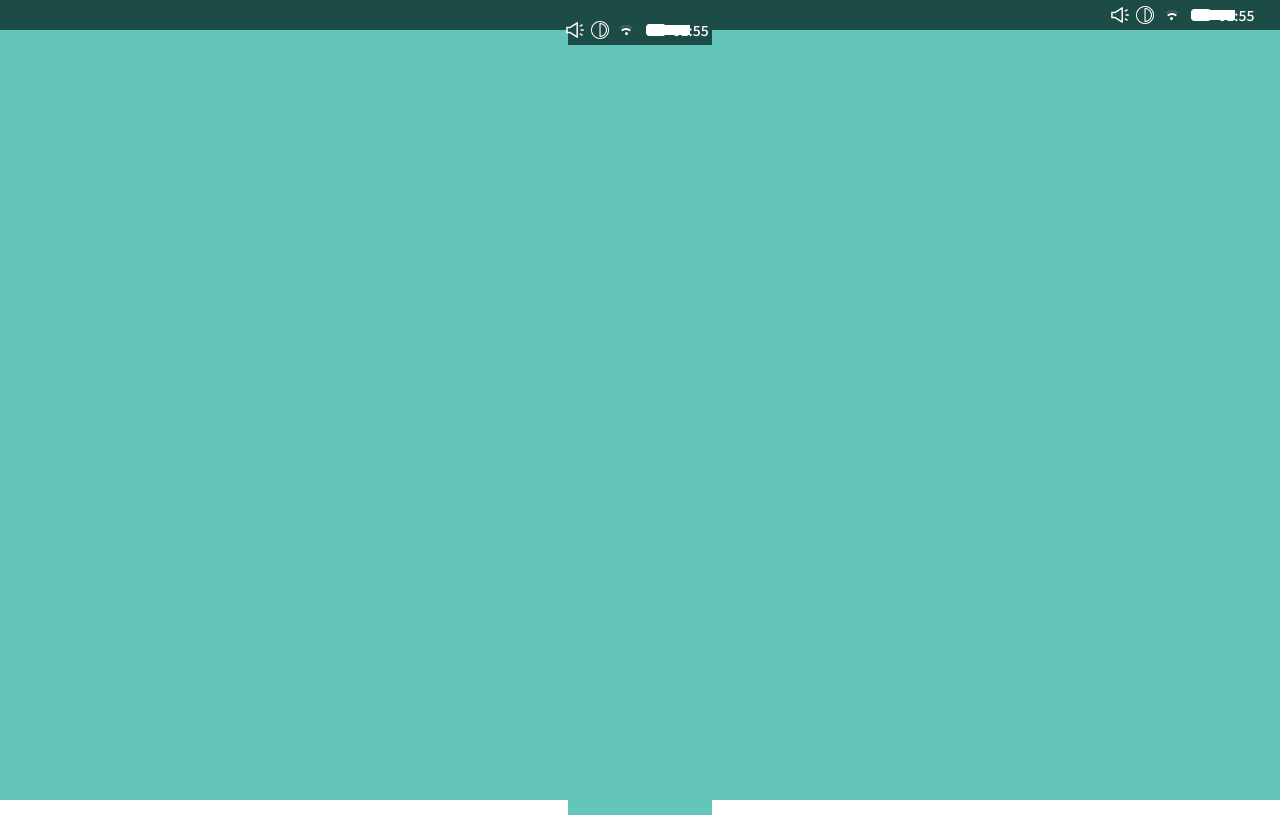
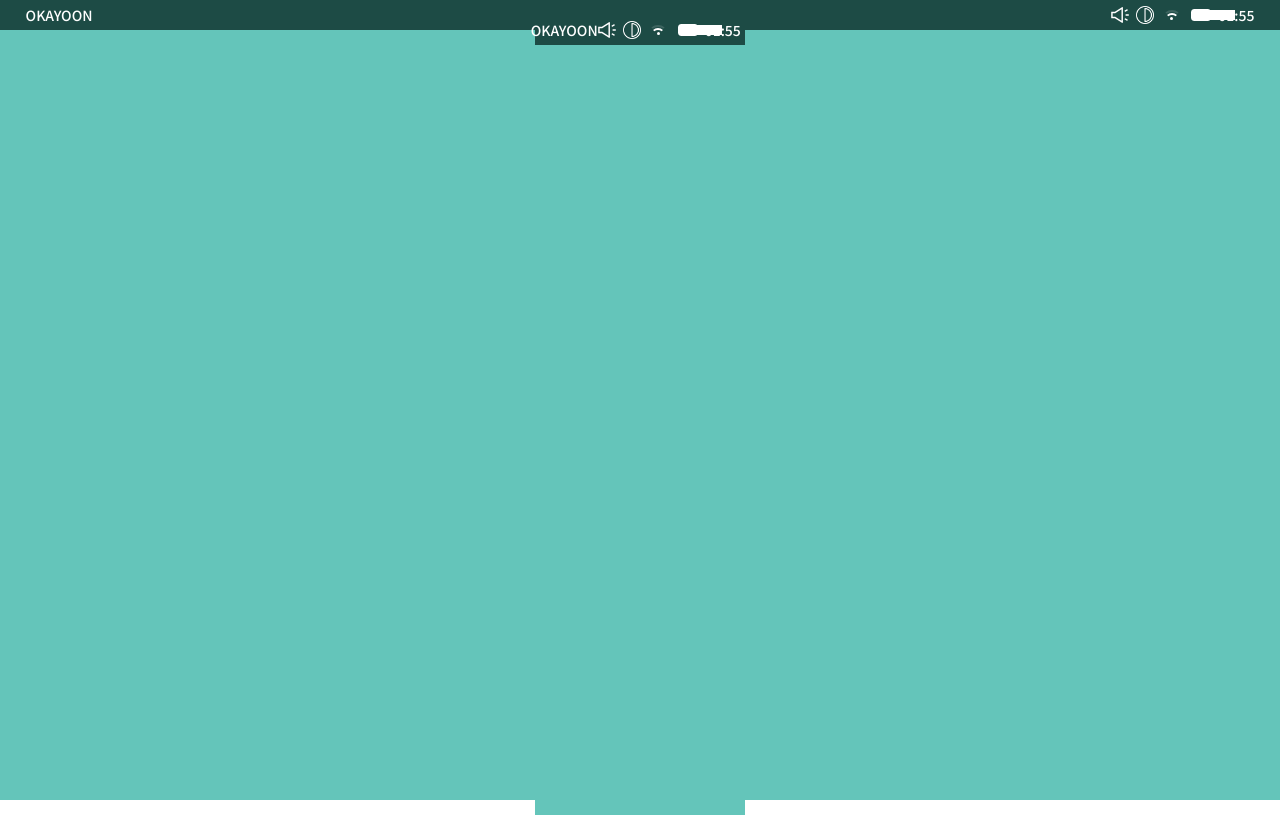
Before and after one commit to leeyoonseo/ts-okayoon, a Next.js app: page /layouts/base in a window 1280 px wide. Built offline with nearby package versions, Linux system fonts and the light colour scheme.

Commit message:
update: 헤더에 로고 문구 추가

```diff
--- a/components/layout/Header/Header.styled.ts
+++ b/components/layout/Header/Header.styled.ts
@@ -17,3 +17,15 @@ export const HeaderInner = styled.div`
   align-items: center;
   justify-content: flex-end;
 `;
+
+export const Logo = styled.span`
+  display: inline-block;
+  margin-right: auto;
+  line-height: 1;
+
+  a {
+    &:hover {
+      color: white;
+    }
+  }
+`;
--- a/components/layout/Header/Header.tsx
+++ b/components/layout/Header/Header.tsx
@@ -1,4 +1,5 @@
 import React from 'react';
+import Link from 'next/link';
 import * as S from './Header.styled';
 import SystemTools from '@/components/template/SystemTools/SystemTools';
 
@@ -7,6 +8,9 @@ const Header = () => {
     <>
       <S.Header>
         <S.HeaderInner>
+          <S.Logo>
+            <Link href='/'>OKAYOON</Link>
+          </S.Logo>
           <SystemTools />
         </S.HeaderInner>
       </S.Header>
```
